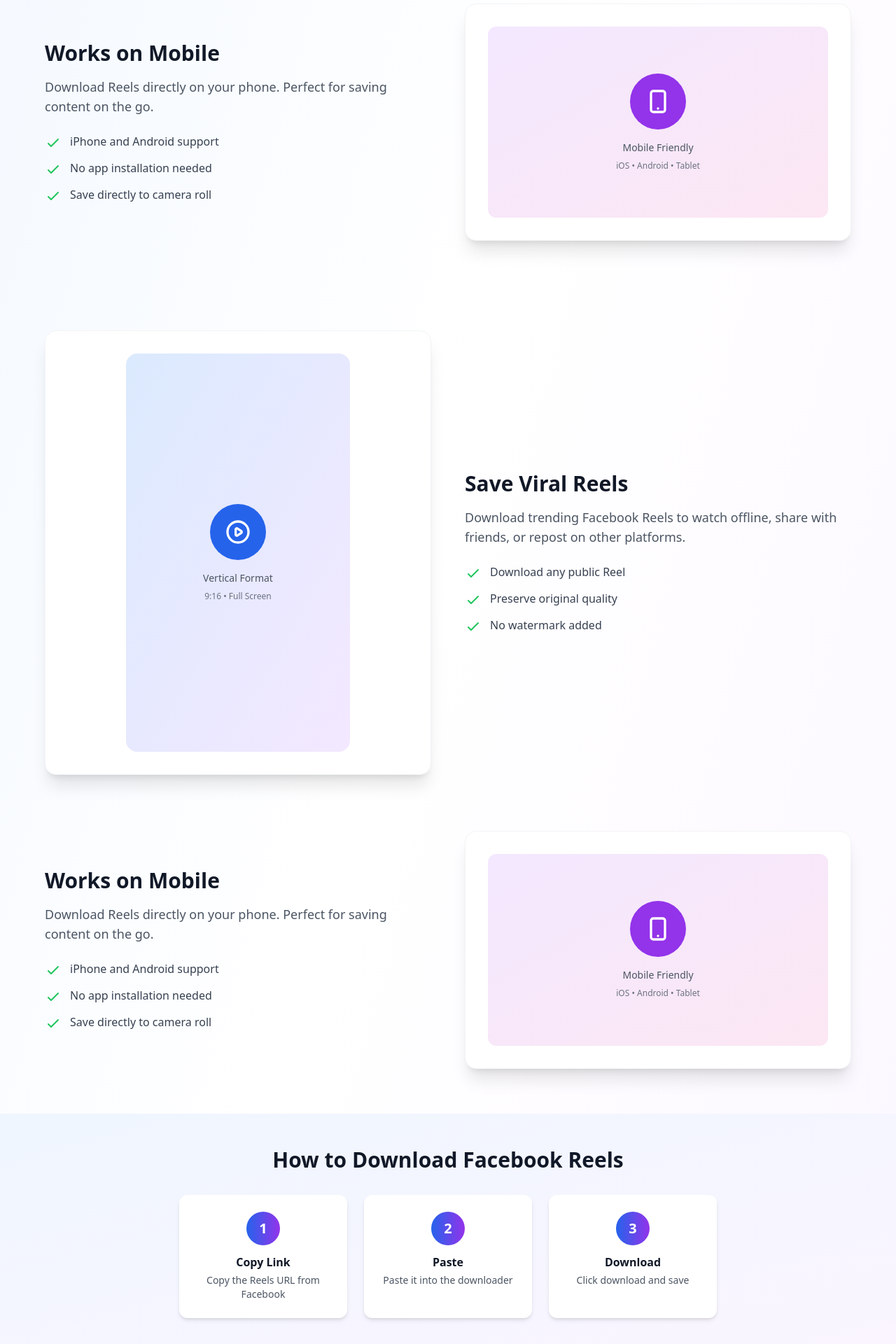
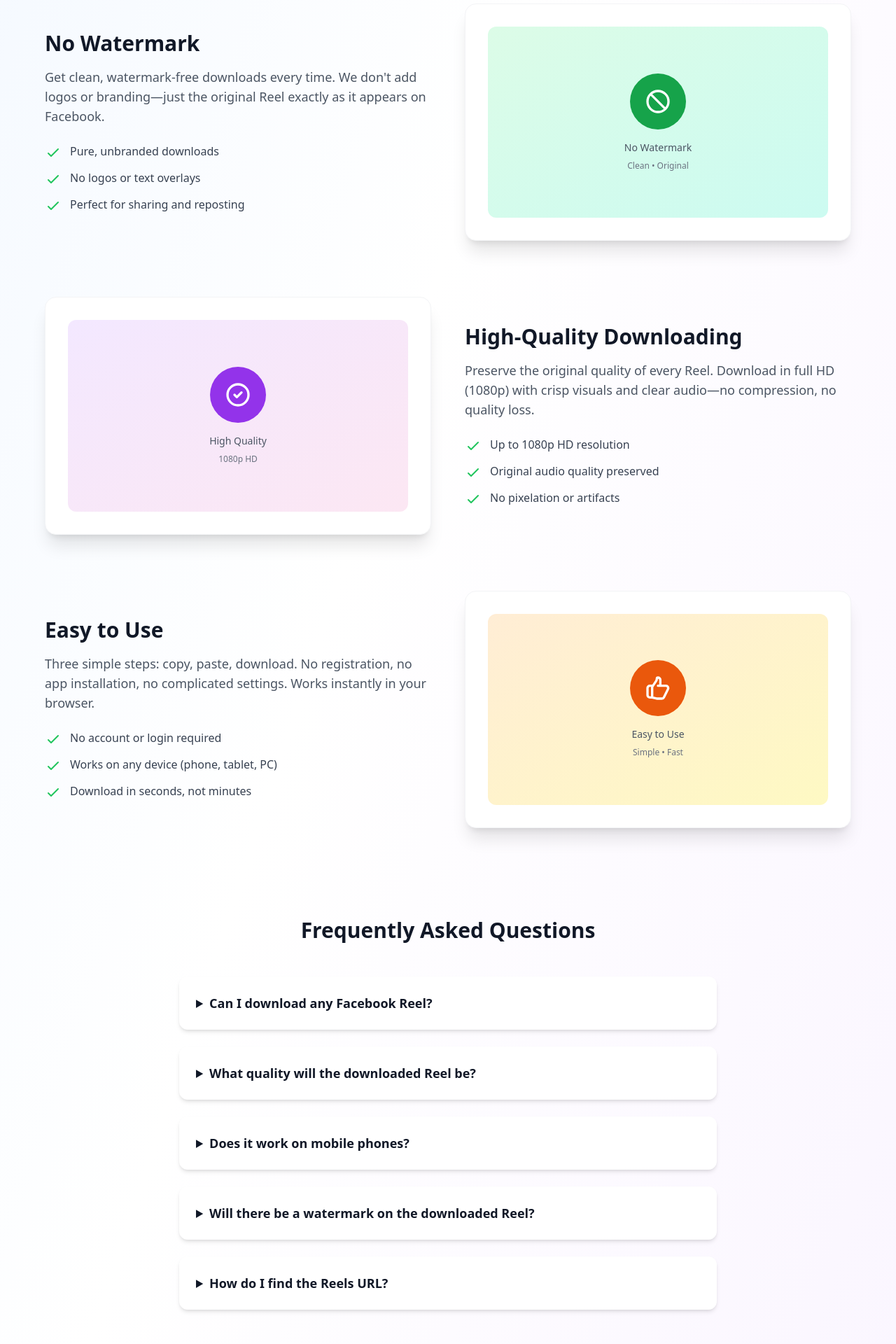
Before and after one commit to frankchen622/fb-video-downloader, a Next.js app: page /reels-downloader in a window 1280 px wide. Shown: the part 1620-3540 px from the top of the page at 70% size. Built offline with nearby package versions, Linux system fonts and the light colour scheme.

Commit message:
Update Reels downloader page with 4 new features: Save Viral Reels, No Watermark, High-Quality Downloading, Easy to Use

```diff
--- a/pages/reels-downloader.tsx
+++ b/pages/reels-downloader.tsx
@@ -124,7 +124,7 @@
 
         <section className="container mx-auto px-4 py-16">
           <div className="max-w-6xl mx-auto">
-            {/* Reels Format */}
+            {/* Feature 1: Save Viral Reels */}
             <div className="grid md:grid-cols-2 gap-12 items-center mb-20">
               <div className="order-2 md:order-1">
                 <div className="bg-white rounded-2xl shadow-xl p-8 border border-gray-100">
@@ -145,192 +145,164 @@
               <div className="order-1 md:order-2">
                 <h3 className="text-3xl font-bold mb-4">Save Viral Reels</h3>
                 <p className="text-lg text-gray-600 mb-6">
-                  Download trending Facebook Reels to watch offline, share with friends, or repost on other platforms.
+                  Download trending Facebook Reels to watch offline, share with friends, or repost on other platforms. Never lose your favorite content again.
                 </p>
                 <ul className="space-y-3">
                   <li className="flex items-start gap-3">
                     <svg className="w-6 h-6 text-green-500 flex-shrink-0 mt-0.5" fill="none" stroke="currentColor" viewBox="0 0 24 24">
                       <path strokeLinecap="round" strokeLinejoin="round" strokeWidth={2} d="M5 13l4 4L19 7" />
                     </svg>
-                    <span className="text-gray-700">Download any public Reel</span>
+                    <span className="text-gray-700">Download any public Reel instantly</span>
                   </li>
                   <li className="flex items-start gap-3">
                     <svg className="w-6 h-6 text-green-500 flex-shrink-0 mt-0.5" fill="none" stroke="currentColor" viewBox="0 0 24 24">
                       <path strokeLinecap="round" strokeLinejoin="round" strokeWidth={2} d="M5 13l4 4L19 7" />
                     </svg>
-                    <span className="text-gray-700">Preserve original quality</span>
+                    <span className="text-gray-700">Keep viral content before it disappears</span>
                   </li>
                   <li className="flex items-start gap-3">
                     <svg className="w-6 h-6 text-green-500 flex-shrink-0 mt-0.5" fill="none" stroke="currentColor" viewBox="0 0 24 24">
                       <path strokeLinecap="round" strokeLinejoin="round" strokeWidth={2} d="M5 13l4 4L19 7" />
                     </svg>
-                    <span className="text-gray-700">No watermark added</span>
+                    <span className="text-gray-700">Build your personal collection offline</span>
                   </li>
                 </ul>
               </div>
             </div>
 
-            {/* Mobile Friendly */}
-            <div className="grid md:grid-cols-2 gap-12 items-center">
+            {/* Feature 2: No Watermark */}
+            <div className="grid md:grid-cols-2 gap-12 items-center mb-20">
               <div>
-                <h3 className="text-3xl font-bold mb-4">Works on Mobile</h3>
+                <h3 className="text-3xl font-bold mb-4">No Watermark</h3>
                 <p className="text-lg text-gray-600 mb-6">
-                  Download Reels directly on your phone. Perfect for saving content on the go.
+                  Get clean, watermark-free downloads every time. We don't add logos or branding—just the original Reel exactly as it appears on Facebook.
                 </p>
                 <ul className="space-y-3">
                   <li className="flex items-start gap-3">
                     <svg className="w-6 h-6 text-green-500 flex-shrink-0 mt-0.5" fill="none" stroke="currentColor" viewBox="0 0 24 24">
                       <path strokeLinecap="round" strokeLinejoin="round" strokeWidth={2} d="M5 13l4 4L19 7" />
                     </svg>
-                    <span className="text-gray-700">iPhone and Android support</span>
+                    <span className="text-gray-700">Pure, unbranded downloads</span>
                   </li>
                   <li className="flex items-start gap-3">
                     <svg className="w-6 h-6 text-green-500 flex-shrink-0 mt-0.5" fill="none" stroke="currentColor" viewBox="0 0 24 24">
                       <path strokeLinecap="round" strokeLinejoin="round" strokeWidth={2} d="M5 13l4 4L19 7" />
                     </svg>
-                    <span className="text-gray-700">No app installation needed</span>
+                    <span className="text-gray-700">No logos or text overlays</span>
                   </li>
                   <li className="flex items-start gap-3">
                     <svg className="w-6 h-6 text-green-500 flex-shrink-0 mt-0.5" fill="none" stroke="currentColor" viewBox="0 0 24 24">
                       <path strokeLinecap="round" strokeLinejoin="round" strokeWidth={2} d="M5 13l4 4L19 7" />
                     </svg>
-                    <span className="text-gray-700">Save directly to camera roll</span>
+                    <span className="text-gray-700">Perfect for sharing and reposting</span>
                   </li>
                 </ul>
               </div>
               <div>
                 <div className="bg-white rounded-2xl shadow-xl p-8 border border-gray-100">
-                  <div className="aspect-video bg-gradient-to-br from-purple-100 to-pink-100 rounded-xl flex items-center justify-center">
+                  <div className="aspect-video bg-gradient-to-br from-green-100 to-teal-100 rounded-xl flex items-center justify-center">
                     <div className="text-center p-8">
-                      <div className="w-20 h-20 mx-auto mb-4 bg-purple-600 rounded-full flex items-center justify-center">
+                      <div className="w-20 h-20 mx-auto mb-4 bg-green-600 rounded-full flex items-center justify-center">
                         <svg className="w-10 h-10 text-white" fill="none" stroke="currentColor" viewBox="0 0 24 24">
-                          <path strokeLinecap="round" strokeLinejoin="round" strokeWidth={2} d="M12 18h.01M8 21h8a2 2 0 002-2V5a2 2 0 00-2-2H8a2 2 0 00-2 2v14a2 2 0 002 2z" />
+                          <path strokeLinecap="round" strokeLinejoin="round" strokeWidth={2} d="M18.364 18.364A9 9 0 005.636 5.636m12.728 12.728A9 9 0 015.636 5.636m12.728 12.728L5.636 5.636" />
                         </svg>
                       </div>
-                      <p className="text-sm text-gray-600 font-medium">Mobile Friendly</p>
-                      <p className="text-xs text-gray-500 mt-2">iOS • Android • Tablet</p>
+                      <p className="text-sm text-gray-600 font-medium">No Watermark</p>
+                      <p className="text-xs text-gray-500 mt-2">Clean • Original</p>
                     </div>
                   </div>
                 </div>
               </div>
             </div>
-          </div>
-        </section>
 
-
-
-        <section className="container mx-auto px-4 py-16">
-          <div className="max-w-6xl mx-auto">
-            {/* Reels Format */}
+            {/* Feature 3: High-Quality Downloading */}
             <div className="grid md:grid-cols-2 gap-12 items-center mb-20">
               <div className="order-2 md:order-1">
                 <div className="bg-white rounded-2xl shadow-xl p-8 border border-gray-100">
-                  <div className="aspect-[9/16] max-w-xs mx-auto bg-gradient-to-br from-blue-100 to-purple-100 rounded-2xl flex items-center justify-center">
+                  <div className="aspect-video bg-gradient-to-br from-purple-100 to-pink-100 rounded-xl flex items-center justify-center">
                     <div className="text-center p-8">
-                      <div className="w-20 h-20 mx-auto mb-4 bg-blue-600 rounded-full flex items-center justify-center">
+                      <div className="w-20 h-20 mx-auto mb-4 bg-purple-600 rounded-full flex items-center justify-center">
                         <svg className="w-10 h-10 text-white" fill="none" stroke="currentColor" viewBox="0 0 24 24">
-                          <path strokeLinecap="round" strokeLinejoin="round" strokeWidth={2} d="M14.752 11.168l-3.197-2.132A1 1 0 0010 9.87v4.263a1 1 0 001.555.832l3.197-2.132a1 1 0 000-1.664z" />
-                          <path strokeLinecap="round" strokeLinejoin="round" strokeWidth={2} d="M21 12a9 9 0 11-18 0 9 9 0 0118 0z" />
+                          <path strokeLinecap="round" strokeLinejoin="round" strokeWidth={2} d="M9 12l2 2 4-4m6 2a9 9 0 11-18 0 9 9 0 0118 0z" />
                         </svg>
                       </div>
-                      <p className="text-sm text-gray-600 font-medium">Vertical Format</p>
-                      <p className="text-xs text-gray-500 mt-2">9:16 • Full Screen</p>
+                      <p className="text-sm text-gray-600 font-medium">High Quality</p>
+                      <p className="text-xs text-gray-500 mt-2">1080p HD</p>
                     </div>
                   </div>
                 </div>
               </div>
               <div className="order-1 md:order-2">
-                <h3 className="text-3xl font-bold mb-4">Save Viral Reels</h3>
+                <h3 className="text-3xl font-bold mb-4">High-Quality Downloading</h3>
                 <p className="text-lg text-gray-600 mb-6">
-                  Download trending Facebook Reels to watch offline, share with friends, or repost on other platforms.
+                  Preserve the original quality of every Reel. Download in full HD (1080p) with crisp visuals and clear audio—no compression, no quality loss.
                 </p>
                 <ul className="space-y-3">
                   <li className="flex items-start gap-3">
                     <svg className="w-6 h-6 text-green-500 flex-shrink-0 mt-0.5" fill="none" stroke="currentColor" viewBox="0 0 24 24">
                       <path strokeLinecap="round" strokeLinejoin="round" strokeWidth={2} d="M5 13l4 4L19 7" />
                     </svg>
-                    <span className="text-gray-700">Download any public Reel</span>
+                    <span className="text-gray-700">Up to 1080p HD resolution</span>
                   </li>
                   <li className="flex items-start gap-3">
                     <svg className="w-6 h-6 text-green-500 flex-shrink-0 mt-0.5" fill="none" stroke="currentColor" viewBox="0 0 24 24">
                       <path strokeLinecap="round" strokeLinejoin="round" strokeWidth={2} d="M5 13l4 4L19 7" />
                     </svg>
-                    <span className="text-gray-700">Preserve original quality</span>
+                    <span className="text-gray-700">Original audio quality preserved</span>
                   </li>
                   <li className="flex items-start gap-3">
                     <svg className="w-6 h-6 text-green-500 flex-shrink-0 mt-0.5" fill="none" stroke="currentColor" viewBox="0 0 24 24">
                       <path strokeLinecap="round" strokeLinejoin="round" strokeWidth={2} d="M5 13l4 4L19 7" />
                     </svg>
-                    <span className="text-gray-700">No watermark added</span>
+                    <span className="text-gray-700">No pixelation or artifacts</span>
                   </li>
                 </ul>
               </div>
             </div>
 
-            {/* Mobile Friendly */}
+            {/* Feature 4: Easy to Use */}
             <div className="grid md:grid-cols-2 gap-12 items-center">
               <div>
-                <h3 className="text-3xl font-bold mb-4">Works on Mobile</h3>
+                <h3 className="text-3xl font-bold mb-4">Easy to Use</h3>
                 <p className="text-lg text-gray-600 mb-6">
-                  Download Reels directly on your phone. Perfect for saving content on the go.
+                  Three simple steps: copy, paste, download. No registration, no app installation, no complicated settings. Works instantly in your browser.
                 </p>
                 <ul className="space-y-3">
                   <li className="flex items-start gap-3">
                     <svg className="w-6 h-6 text-green-500 flex-shrink-0 mt-0.5" fill="none" stroke="currentColor" viewBox="0 0 24 24">
                       <path strokeLinecap="round" strokeLinejoin="round" strokeWidth={2} d="M5 13l4 4L19 7" />
                     </svg>
-                    <span className="text-gray-700">iPhone and Android support</span>
+                    <span className="text-gray-700">No account or login required</span>
                   </li>
                   <li className="flex items-start gap-3">
                     <svg className="w-6 h-6 text-green-500 flex-shrink-0 mt-0.5" fill="none" stroke="currentColor" viewBox="0 0 24 24">
                       <path strokeLinecap="round" strokeLinejoin="round" strokeWidth={2} d="M5 13l4 4L19 7" />
                     </svg>
-                    <span className="text-gray-700">No app installation needed</span>
+                    <span className="text-gray-700">Works on any device (phone, tablet, PC)</span>
                   </li>
                   <li className="flex items-start gap-3">
                     <svg className="w-6 h-6 text-green-500 flex-shrink-0 mt-0.5" fill="none" stroke="currentColor" viewBox="0 0 24 24">
                       <path strokeLinecap="round" strokeLinejoin="round" strokeWidth={2} d="M5 13l4 4L19 7" />
                     </svg>
-                    <span className="text-gray-700">Save directly to camera roll</span>
+                    <span className="text-gray-700">Download in seconds, not minutes</span>
                   </li>
                 </ul>
               </div>
               <div>
                 <div className="bg-white rounded-2xl shadow-xl p-8 border border-gray-100">
-                  <div className="aspect-video bg-gradient-to-br from-purple-100 to-pink-100 rounded-xl flex items-center justify-center">
+                  <div className="aspect-video bg-gradient-to-br from-orange-100 to-yellow-100 rounded-xl flex items-center justify-center">
                     <div className="text-center p-8">
-                      <div className="w-20 h-20 mx-auto mb-4 bg-purple-600 rounded-full flex items-center justify-center">
+                      <div className="w-20 h-20 mx-auto mb-4 bg-orange-600 rounded-full flex items-center justify-center">
                         <svg className="w-10 h-10 text-white" fill="none" stroke="currentColor" viewBox="0 0 24 24">
-                          <path strokeLinecap="round" strokeLinejoin="round" strokeWidth={2} d="M12 18h.01M8 21h8a2 2 0 002-2V5a2 2 0 00-2-2H8a2 2 0 00-2 2v14a2 2 0 002 2z" />
+                          <path strokeLinecap="round" strokeLinejoin="round" strokeWidth={2} d="M14 10h4.764a2 2 0 011.789 2.894l-3.5 7A2 2 0 0115.263 21h-4.017c-.163 0-.326-.02-.485-.06L7 20m7-10V5a2 2 0 00-2-2h-.095c-.5 0-.905.405-.905.905 0 .714-.211 1.412-.608 2.006L7 11v9m7-10h-2M7 20H5a2 2 0 01-2-2v-6a2 2 0 012-2h2.5" />
                         </svg>
                       </div>
-                      <p className="text-sm text-gray-600 font-medium">Mobile Friendly</p>
-                      <p className="text-xs text-gray-500 mt-2">iOS • Android • Tablet</p>
+                      <p className="text-sm text-gray-600 font-medium">Easy to Use</p>
+                      <p className="text-xs text-gray-500 mt-2">Simple • Fast</p>
                     </div>
                   </div>
                 </div>
               </div>
-            </div>
-          </div>
-        </section>
-
-        <section className="container mx-auto px-4 py-12 bg-gradient-to-br from-blue-50 to-purple-50">
-          <div className="max-w-3xl mx-auto">
-            <h2 className="text-2xl md:text-3xl font-bold mb-8 text-center">How to Download Facebook Reels</h2>
-            <div className="grid md:grid-cols-3 gap-6">
-              {[
-                { num: '1', title: 'Copy Link', desc: 'Copy the Reels URL from Facebook' },
-                { num: '2', title: 'Paste', desc: 'Paste it into the downloader' },
-                { num: '3', title: 'Download', desc: 'Click download and save' }
-              ].map((step) => (
-                <div key={step.num} className="bg-white rounded-xl p-6 text-center shadow-md">
-                  <div className="w-12 h-12 bg-gradient-to-r from-blue-600 to-purple-600 text-white rounded-full flex items-center justify-center font-bold text-xl mx-auto mb-3">
-                    {step.num}
-                  </div>
-                  <h3 className="font-bold mb-1">{step.title}</h3>
-                  <p className="text-sm text-gray-600">{step.desc}</p>
-                </div>
-              ))}
             </div>
           </div>
         </section>
```
